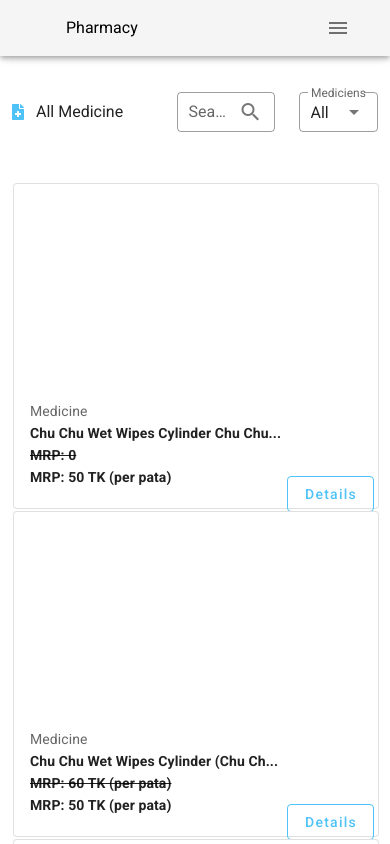
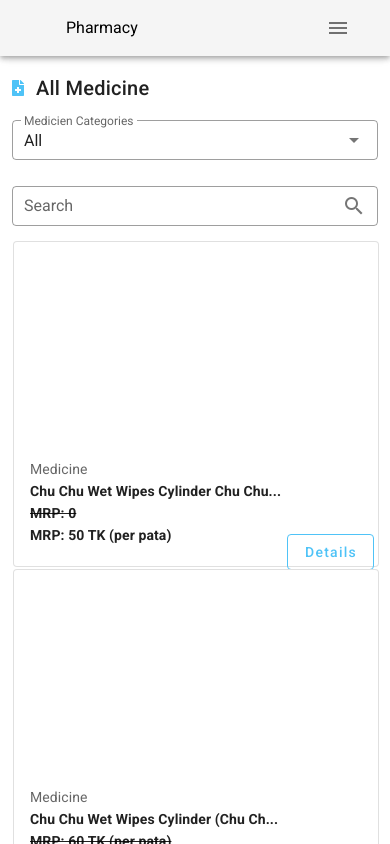
Before and after one commit to ashimkumar69/fontend-nuxtjs-pharmacy, a Nuxt app: page /products in a window 390 px wide. Shown: the top 844 px of the page. Built offline with nearby package versions, Linux system fonts and the light colour scheme.

Commit message:
responsive product page done

```diff
--- a/components/fontend/MedicineSlider.vue
+++ b/components/fontend/MedicineSlider.vue
@@ -8,7 +8,7 @@
             <div class="font-weight-bold text-h6">Medicine</div>
 
             <v-spacer></v-spacer>
-            <v-sheet color="transparent" class="hidden-xs">
+            <v-sheet color="transparent" class="hidden-xs-only">
               <v-btn
                 color="light-blue lighten-2"
                 outlined
--- a/pages/blogs/_id/index.vue
+++ b/pages/blogs/_id/index.vue
@@ -2,7 +2,7 @@
   <div>
     <v-container>
       <v-row>
-        <v-col cols="8" class="mx-auto">
+        <v-col cols="12" lg="8" class="mx-auto">
           <v-card>
             <v-img :src="blog.image" height="350px"></v-img>
             <v-card-subtitle class="pb-0">{{ blog.created }}</v-card-subtitle>
--- a/pages/blogs/index.vue
+++ b/pages/blogs/index.vue
@@ -2,7 +2,7 @@
   <div>
     <v-container>
       <v-row>
-        <v-col cols="6" v-for="item in blogs" :key="item.id">
+        <v-col cols="12" md="6" lg="6" v-for="item in blogs" :key="item.id">
           <v-card>
             <v-img :src="item.image" height="250px"></v-img>
             <v-card-subtitle class="pb-0">{{ item.created }}</v-card-subtitle>
--- a/pages/contact.vue
+++ b/pages/contact.vue
@@ -15,7 +15,7 @@
               tabindex="0"
             ></iframe>
           </v-col>
-          <v-col cols="8">
+          <v-col cols="12" lg="8">
             <v-card>
               <v-card-title>Contauct Us</v-card-title>
               <v-divider></v-divider>
--- a/pages/login.vue
+++ b/pages/login.vue
@@ -3,7 +3,7 @@
     <div class="loginOverlay d-flex align-center">
       <v-container>
         <v-row class="d-flex justify-center">
-          <v-col cols="6">
+          <v-col cols="12" sm="10" md="8" lg="6">
             <v-card>
               <v-card-title>Login</v-card-title>
               <v-divider></v-divider>
--- a/pages/products.vue
+++ b/pages/products.vue
@@ -2,19 +2,35 @@
   <v-container>
     <v-row>
       <v-col cols="12">
-        <v-sheet color="transparent" class="d-flex py-3">
+        <v-sheet color="transparent">
+          <v-row>
+            <v-col lg="3" class="py-0 py-lg-2">
               <v-list color="transparent" dark>
                 <v-list-item class="pl-0">
                   <v-list-item-icon class="mr-0">
                     <v-icon small color="light-blue lighten-2">fas fa-file-medical</v-icon>
                   </v-list-item-icon>
                   <v-list-item-content>
-                <v-list-item-title class="text--primary">All Medicine</v-list-item-title>
+                    <v-list-item-title class="text--primary text-h6">All Medicine</v-list-item-title>
                   </v-list-item-content>
                 </v-list-item>
               </v-list>
-          <v-spacer></v-spacer>
-          <v-col cols="4">
+            </v-col>
+
+            <v-col cols="12" lg="4" class="py-0 py-lg-2">
+              <v-select
+                color="light-blue lighten-2"
+                v-model="select"
+                :items="categories"
+                item-text="name"
+                item-value="tag"
+                return-object
+                label="Medicien Categories"
+                dense
+                outlined
+              ></v-select>
+            </v-col>
+            <v-col cols="12" lg="5" class="py-0 py-lg-2">
               <v-text-field
                 color="light-blue lighten-2"
                 v-model="form.message"
@@ -29,19 +45,7 @@
                 @click:clear="clearSearch"
               ></v-text-field>
             </v-col>
-          <v-col cols="3" class="pr-0">
-            <v-select
-              color="light-blue lighten-2"
-              v-model="select"
-              :items="categories"
-              item-text="name"
-              item-value="tag"
-              return-object
-              label="Mediciens"
-              dense
-              outlined
-            ></v-select>
-          </v-col>
+          </v-row>
         </v-sheet>
 
         <transition-group
@@ -319,6 +323,7 @@
 <style lang="scss" scoped>
 $sm-breakpoint: 600px;
 $md-breakpoint: 960px;
+$lg-breakpoint: 1264px;
 
 @mixin xs {
   @media only screen and (max-width: $sm-breakpoint - 1) {
@@ -345,12 +350,24 @@
 }
 
 @mixin md-up {
-  @media only screen and (min-width: $md-breakpoint) {
+  @media screen and (min-width: $md-breakpoint) and (max-width: $lg-breakpoint - 1) {
     @content;
   }
 }
 
 @include md-up {
+  .list-complete-item {
+    width: 24.7%;
+  }
+}
+
+@mixin lg-up {
+  @media only screen and (min-width: $lg-breakpoint) {
+    @content;
+  }
+}
+
+@include lg-up {
   .list-complete-item {
     width: 24.8%;
   }
--- a/pages/register.vue
+++ b/pages/register.vue
@@ -3,7 +3,7 @@
     <div class="loginOverlay d-flex align-center">
       <v-container>
         <v-row class="d-flex align-center justify-center">
-          <v-col cols="6">
+          <v-col cols="12" sm="10" md="8" lg="6">
             <v-card>
               <v-card-title>Register</v-card-title>
               <v-divider></v-divider>
--- a/pages/reset-password-email.vue
+++ b/pages/reset-password-email.vue
@@ -3,7 +3,7 @@
     <div class="loginOverlay d-flex align-center">
       <v-container>
         <v-row class="d-flex justify-center">
-          <v-col cols="6">
+          <v-col cols="12" sm="10" md="8" lg="6">
             <v-card>
               <v-card-title>Send Email</v-card-title>
               <v-divider></v-divider>
--- a/pages/reset-password.vue
+++ b/pages/reset-password.vue
@@ -3,7 +3,7 @@
     <div class="loginOverlay d-flex align-center">
       <v-container>
         <v-row class="d-flex align-center justify-center">
-          <v-col cols="6">
+          <v-col cols="12" sm="10" md="8" lg="6">
             <v-card>
               <v-card-title>Reset Password</v-card-title>
               <v-divider></v-divider>
```
Lines whose indentation alone changed are shown as unchanged.
